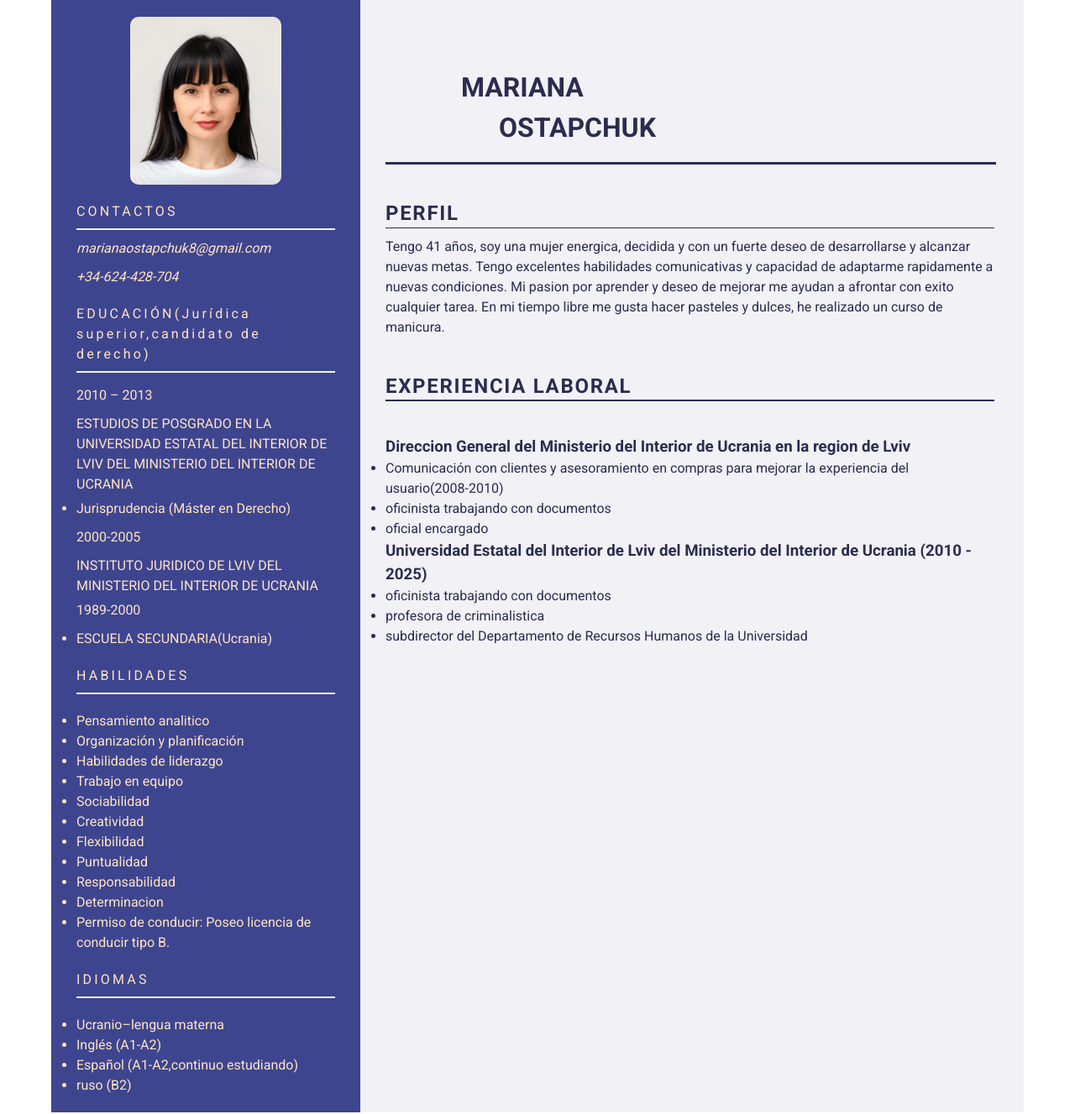
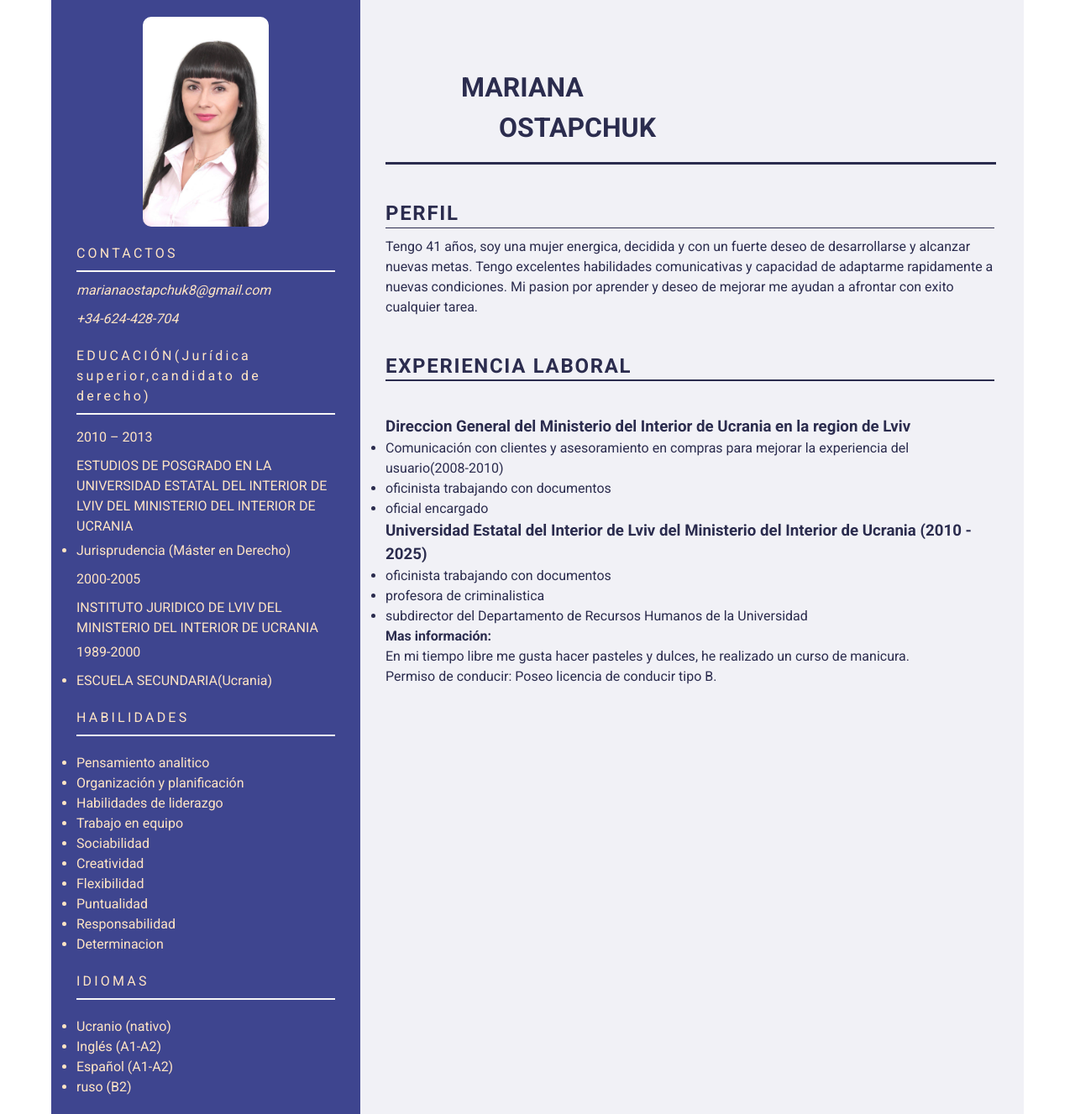
Before and after one commit to TarasDemkovych/resumeMariana, a plain HTML site: page index.html in a window 1280 px wide. Shown: the whole page at 84% size. Drawn offline with nearby package versions, Linux system fonts and the light colour scheme.

Commit message:
resMariana17.03.25

```diff
--- a/index.html
+++ b/index.html
@@ -21,10 +21,10 @@
       <div class="column-mini">
         <img
           class="foto"
-          src="images/Mariana.jpeg"
+          src="images/1111.jpg"
           alt="fotoNata"
-          width="180px"
-          height="200px"
+          width="150px"
+          height="250px"
         />
         <p class="text-contact">CONTACTOS</p>
         <address class="contactu">
@@ -70,13 +70,13 @@
           <li>Puntualidad</li>
           <li>Responsabilidad</li>
           <li>Determinacion</li>
-          <li>Permiso de conducir: Poseo licencia de conducir tipo B.</li>
+
         </ul>
         <ul class="languages">
           <p class="idiomas">IDIOMAS</p>
-          <li class="ua">Ucranio–lengua materna</li>
+          <li class="ua">Ucranio (nativo)</li>
           <li>Inglés (A1-А2)</li>
-          <li>Español (А1-А2,continuo estudiando)</li>
+          <li>Español (А1-А2)</li>
           <li>ruso (B2)</li>
         </ul>
       </div>
@@ -94,8 +94,7 @@
             deseo de desarrollarse y alcanzar nuevas metas. Tengo excelentes
             habilidades comunicativas y capacidad de adaptarme rapidamente a
             nuevas condiciones. Mi pasion por aprender y deseo de mejorar me
-            ayudan a afrontar con exito cualquier tarea. En mi tiempo libre me
-            gusta hacer pasteles y dulces, he realizado un curso de manicura.
+            ayudan a afrontar con exito cualquier tarea.
           </p>
         </div>
         <div class="container-text">
@@ -128,6 +127,10 @@
               subdirector del Departamento de Recursos Humanos de la Universidad
             </li>
           </ul>
+          <h4>Mas información:</h4>
+              <p>En mi tiempo libre me
+                gusta hacer pasteles y dulces, he realizado un curso de manicura.</p>
+                <p>Permiso de conducir: Poseo licencia de conducir tipo B.</p>
 
 
         </div>
```
Also changed, not shown: images/1111.jpg (added), images/MarianaNew.jpeg (added).
